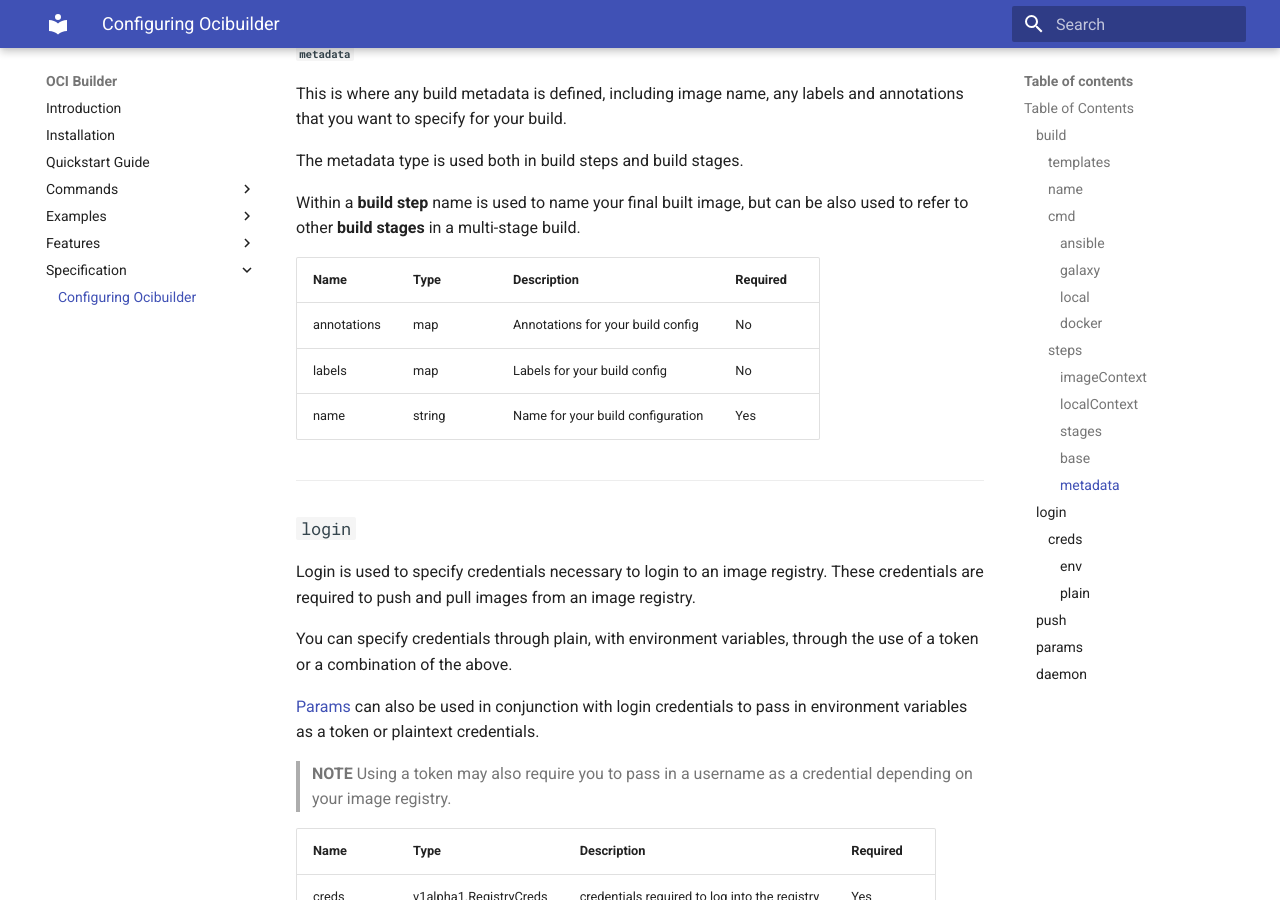
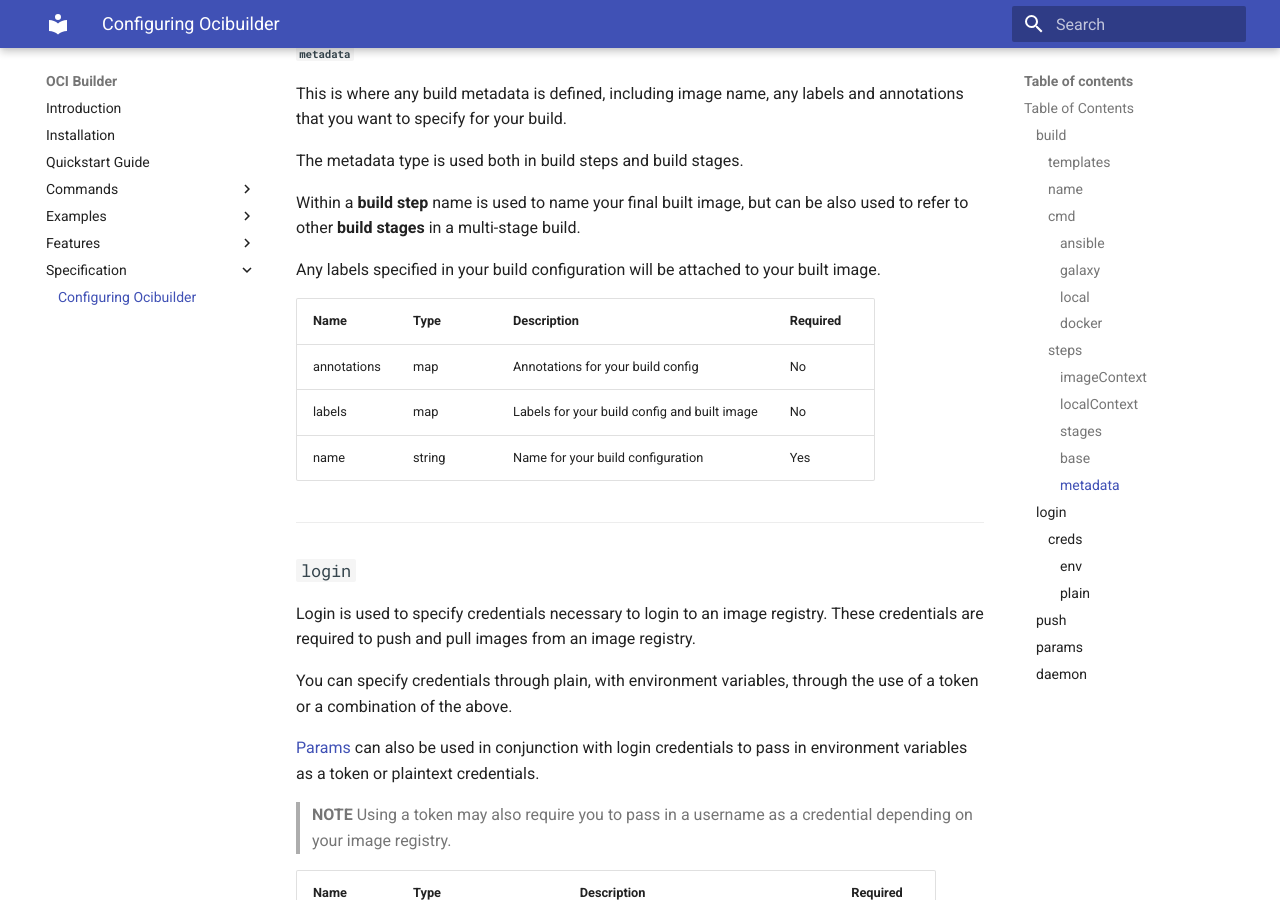
Before and after one commit to ocibuilder/docs, an MkDocs documentation site: the page built from docs/specification/specification.md, in a window 1280 px wide and 900 px high, scrolled down 7245 px. Built offline with MkDocs 1.6.1 and Material for MkDocs 9.7.7, drawn with Linux system fonts in a browser that asks for light colours.

Commit message:
docs(): updating label docs

```diff
--- a/docs/specification/specification.md
+++ b/docs/specification/specification.md
@@ -288,10 +288,12 @@
 Within a **build step** name is used to name your final built image, but can be also used to refer to other **build stages** in a
 multi-stage build.
 
+Any labels specified in your build configuration will be attached to your built image.
+
 | Name | Type | Description | Required |
 | ---- | ---- | ----------- | -------- |
 | annotations | map | Annotations for your build config | No |
-| labels | map | Labels for your build config | No |
+| labels | map | Labels for your build config and built image | No |
 | name | string | Name for your build configuration | Yes |
 
 ---
```
